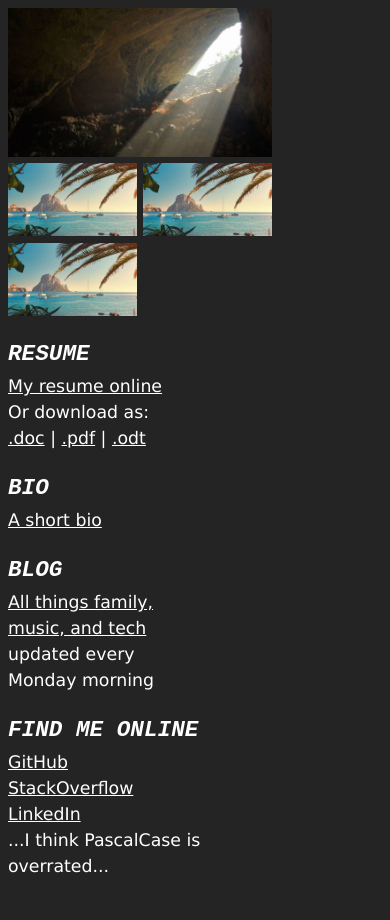
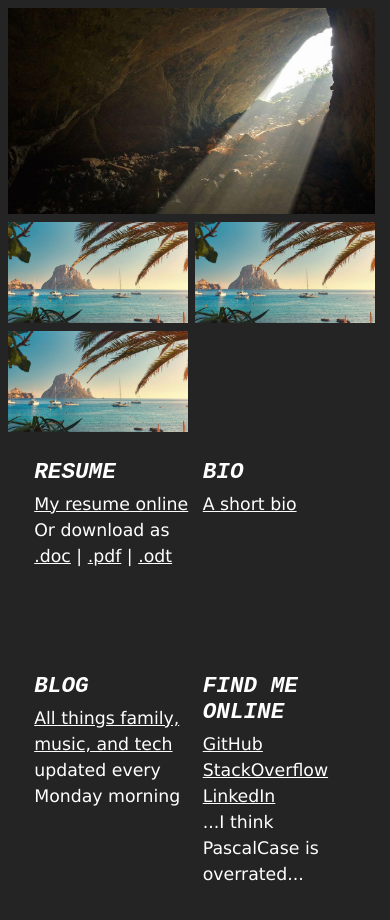
Before and after one commit to pepijnKrijnsen/portfolio-website, a plain HTML site: page index.html in a window 390 px wide. Drawn offline with Linux system fonts and the light colour scheme.

Commit message:
Further proportioning

```diff
--- a/index.html
+++ b/index.html
@@ -30,21 +30,29 @@
     </div>
 
     <div class="sidebar">
+      <div class="sidebar-elements">
         <h2>RESUME</h2>
-      <p class="sbtext"><a href="lib/cv.html">My resume online</a><br />
-      Or download as:<br />
+        <a href="lib/cv.html">My resume online</a><br />
+        Or download as<br />
         <a href="lib/cv.doc">.doc</a> | <a href="lib/cv.pdf">.pdf</a> |
-      <a href="lib/cv.odt">.odt</a></p>
+        <a href="lib/cv.odt">.odt</a>
+      </div>
+      <div class="sidebar-elements">
         <h2>BIO</h2>
-      <p class="sbtext"><a href="lib/bio.html">A short bio</a></p>
+        <a href="lib/bio.html">A short bio</a>
+      </div>
+      <div class="sidebar-elements">
         <h2>BLOG</h2>
-      <p class="sbtext"><a href="lib/blog.html">All things family, music, and tech</a>
-      updated every Monday morning</p>
+        <a href="lib/blog.html">All things family, music, and tech</a>
+        updated every Monday morning
+      </div>
+      <div class="sidebar-elements">
         <h2>FIND ME ONLINE</h2>
-      <p class="sbtext"><a href="https://github.com/pepijnKrijnsen">GitHub</a><br />
+        <a href="https://github.com/pepijnKrijnsen">GitHub</a><br />
         <a href="https://stackoverflow.com/users/story/14129578">StackOverflow</a><br />
         <a href="https://www.linkedin.com/in/pepijn-krijnsen-8ba06578/">LinkedIn</a><br />
-      ...I think PascalCase is overrated...</p>
+        ...I think PascalCase is overrated...
+      </div>
     </div>
 
   </body>
--- a/lib/style_main.css
+++ b/lib/style_main.css
@@ -51,20 +51,25 @@ img {
   float: left;
 }
 
-h2, h2 a {
-  margin-bottom: 6px;
-  font-family: inconsolata, monospace;
-  font-size:17pt;
-  color: white;
-  font-style: italic;
-}
-
-.sbtext, .sbtext a {
+.sidebar-elements {
   margin: 0 0 64px 0;
   font-family: verdana, sans-serif;
   font-size: 13pt;
   color: white;
   line-height: 150%;
+  width: 100%;
+}
+
+.sidebar-elements a {
+	color: white;
+}
+
+h2, h2 a {
+  margin-bottom: 6px;
+  font-family: inconsolata, monospace;
+  font-size: 17pt;
+  color: white;
+  font-style: italic;
 }
 
 h1, h1 a {
@@ -96,12 +101,19 @@ h1, h1 a {
 	}
 
 	.column {
-		width: 72%;
+		width: 100%;
 	}
 
 	.sidebar {
-		width: 24%;
+		width: 100%;
+		padding-left: 7%;
 		min-width: 200px;
+	}
+
+	.sidebar-elements {
+		width: 45%;
+		height: 150px;
+		float: left;
 	}
 
 	.sbtext {
```
Lines whose indentation alone changed are shown as unchanged.
